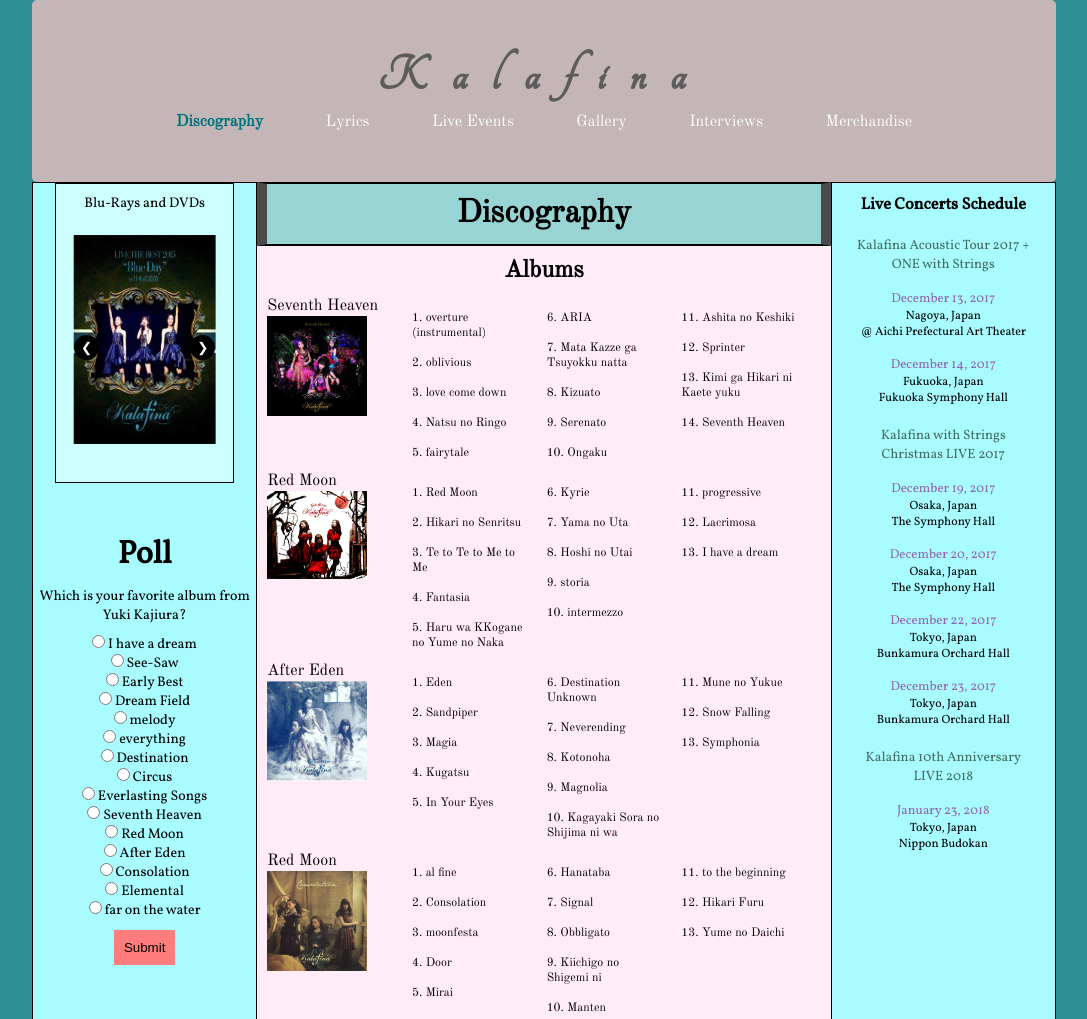
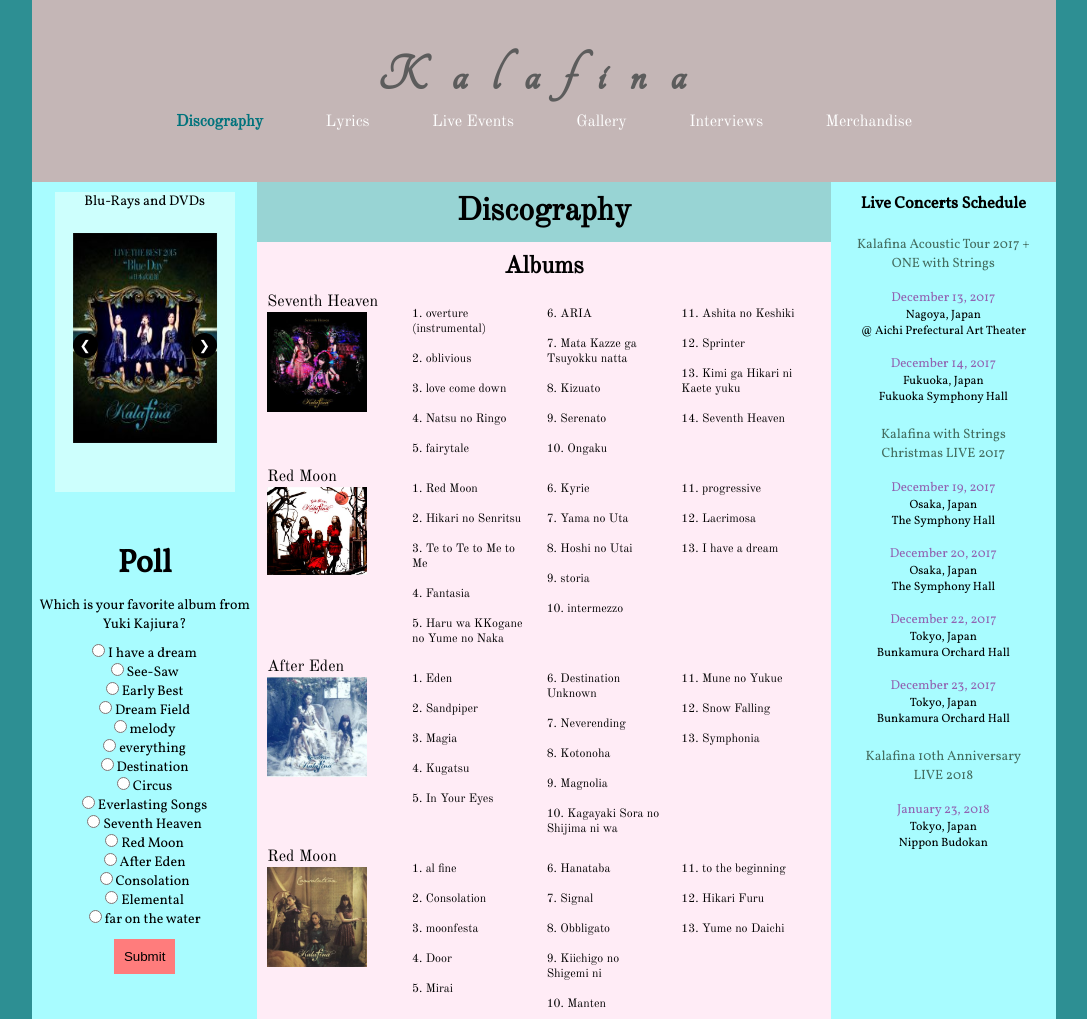
Before and after one commit to hd326/kalafina, a plain HTML site: page discography.html in a window 1280 px wide. Shown: the top 1019 px of the page, without its empty margins (96-1183 px from the left). Drawn offline with nearby package versions, Linux system fonts and the light colour scheme.

Commit message:
styling changes

```diff
--- a/discography.css
+++ b/discography.css
@@ -63,7 +63,7 @@ header{
     padding:50px;
     font-family:'tangerine';
     background-color:#c4b6b6;
-    border-radius:5px
+
 }
 
 header nav ul li{
@@ -102,7 +102,6 @@ header nav ul li a:hover:before{
 header nav ul li a:hover{
     color:#00737c;
     font-weight:bold;
-    font-size:18px;
 }
 
 
@@ -122,7 +121,7 @@ header nav ul li:nth-child(1){
 
 .left-portion{
     width:22%;
-    border:1px solid black;
+
     border-bottom:none;
     height:1200px;
     float:left;
@@ -135,7 +134,7 @@ header nav ul li:nth-child(1){
     width:80%;
     height:300px;
     background-color:#cdfffd;
-    border:1px solid black;
+    border:px solid black;
     margin:0 auto;
     position:relative;
 }
@@ -241,10 +240,7 @@ header nav ul li:nth-child(1){
     margin:0px 0 0 0;
     padding:10px;
     background-color:#98d4d4;
-    border-right:10px solid #4a4a4a;
-    border-left:10px solid #4a4a4a;
-    border-bottom: 2px solid #000000;
-    border-top: 2px solid #000000;
+
 
 }
 
@@ -376,7 +372,7 @@ header nav ul li:nth-child(1){
 
 .right-portion{
     width:22%;
-    border:1px solid black;
+
     border-bottom:none;
     height:1200px;
     float:left;
@@ -425,7 +421,7 @@ header nav ul li:nth-child(1){
     text-align:center;
     padding:50px;
     font-family:"old standard tt";
-    border-top:1px solid black;
+
 }
 
 .footer h4{
@@ -503,6 +499,22 @@ header nav ul li:nth-child(1){
         margin: 0 0 0 0;
     }
 
+     .song-info .song-data{
+        margin:0 0 0 -1px;
+    }
+
+
+
+    .song-info .song-data{
+        margin:0 0 0 -1px;
+    }
+
+    .song-info .song-data:nth-child(2){
+        margin:0 0 0 -.px;
+    }
+
+
+
 
 
 }
@@ -532,7 +544,7 @@ header nav ul li:nth-child(1){
         height:100%;
         position:relative;
         border:none;
-        border-left:1px solid gray;
+
     }
 
     .middle-portion{
--- a/gallery.css
+++ b/gallery.css
@@ -63,7 +63,7 @@ header {
     padding: 50px;
     font-family: 'tangerine';
     background-color: #c4b6b6;
-    border-radius: 5px;
+
 }
 
 header nav {
@@ -109,7 +109,6 @@ header nav ul li a:hover:before {
 header nav ul li a:hover {
     color: #00737c;
     font-weight: bold;
-    font-size: 18px;
 }
 
 
@@ -135,7 +134,7 @@ header nav ul li:nth-child(1) {
 
 .left-portion {
     width: 22%;
-    border: 1px solid black;
+
     border-bottom:none;
     height: 1200px;
     float: left;
@@ -148,7 +147,7 @@ header nav ul li:nth-child(1) {
     width: 80%;
     height: 300px;
     background-color: #cdfffd;
-    border: 1px solid black;
+    border: ;
     margin: 0 auto;
     position: relative;
 }
@@ -255,10 +254,7 @@ header nav ul li:nth-child(1) {
     margin: 0px 0 0 0;
     padding: 10px;
     background-color: #98d4d4;
-    border-right: 10px solid #4a4a4a;
-    border-left: 10px solid #4a4a4a;
-    border-bottom: 2px solid #000000;
-    border-top: 2px solid #000000;
+
 
 }
 
@@ -399,7 +395,7 @@ header nav ul li:nth-child(1) {
 
 .right-portion {
     width: 22%;
-    border: 1px solid black;
+
     border-bottom:none;
     height: 1200px;
     float: left;
@@ -448,7 +444,7 @@ header nav ul li:nth-child(1) {
     text-align:center;
     padding:50px;
     font-family:"old standard tt";
-    border-top:1px solid black;
+
 }
 
 .footer h4{
@@ -508,7 +504,6 @@ header nav ul li:nth-child(1) {
         height: 100%;
         position: relative;
         border:none;
-        border-left:1px solid gray;
     }
 
     .middle-portion {
--- a/index.css
+++ b/index.css
@@ -64,7 +64,6 @@ header {
     padding: 50px;
     font-family: 'tangerine';
     background-color: #c4b6b6;
-    border-radius: 5px;
 }
 
 header nav {
@@ -110,7 +109,6 @@ header nav ul li a:hover:before {
 header nav ul li a:hover {
     color: #00737c;
     font-weight: bold;
-    font-size: 18px;
 }
 
 
@@ -135,7 +133,7 @@ header nav ul li:nth-child(1) {
 
 .left-portion {
     width: 22%;
-    border: 1px solid black;
+
     border-bottom: none;
     height: 1200px;
     float: left;
@@ -148,7 +146,7 @@ header nav ul li:nth-child(1) {
     width: 80%;
     height: 300px;
     background-color: #cdfffd;
-    border: 1px solid black;
+
     margin: 0 auto;
     position: relative;
 }
@@ -255,10 +253,6 @@ header nav ul li:nth-child(1) {
     margin: 0px 0 0 0;
     padding: 10px;
     background-color: #98d4d4;
-    border-right: 10px solid #4a4a4a;
-    border-left: 10px solid #4a4a4a;
-    border-bottom: 2px solid #000000;
-    border-top: 2px solid #000000;
 
 }
 
@@ -514,7 +508,7 @@ header nav ul li:nth-child(1) {
 
 .right-portion {
     width: 22%;
-    border: 1px solid black;
+
     border-bottom: none;
     height: 1200px;
     float: left;
@@ -563,7 +557,7 @@ header nav ul li:nth-child(1) {
     text-align: center;
     padding: 50px;
     font-family: "old standard tt";
-    border-top: 1px solid black;
+
 }
 
 .footer h4 {
@@ -624,7 +618,7 @@ header nav ul li:nth-child(1) {
         height: 100%;
         position: relative;
        border:none;
-        border-left:1px solid gray;
+
     }
 
     .middle-portion {
--- a/interview.css
+++ b/interview.css
@@ -63,7 +63,6 @@ header {
     padding: 50px;
     font-family: 'tangerine';
     background-color: #c4b6b6;
-    border-radius: 5px;
 }
 
 header nav {
@@ -109,7 +108,7 @@ header nav ul li a:hover:before {
 header nav ul li a:hover {
     color: #00737c;
     font-weight: bold;
-    font-size: 18px;
+
 }
 
 
@@ -135,7 +134,7 @@ header nav ul li:nth-child(1) {
 
 .left-portion {
     width: 22%;
-    border: 1px solid black;
+
     height: 1200px;
     float: left;
     background-color: #a8fcff;
@@ -147,7 +146,6 @@ header nav ul li:nth-child(1) {
     width: 80%;
     height: 300px;
     background-color: #cdfffd;
-    border: 1px solid black;
     margin: 0 auto;
     position: relative;
 }
@@ -255,10 +253,7 @@ header nav ul li:nth-child(1) {
     margin: 0px 0 0 0;
     padding: 10px;
     background-color: #98d4d4;
-    border-right: 10px solid #4a4a4a;
-    border-left: 10px solid #4a4a4a;
-    border-bottom: 2px solid #000000;
-    border-top: 2px solid #000000;
+
 
 }
 
@@ -437,7 +432,7 @@ header nav ul li:nth-child(1) {
 
 .right-portion {
     width: 22%;
-    border: 1px solid black;
+
     height: 1200px;
     float: left;
     background-color: #a8fcff;
@@ -517,6 +512,9 @@ header nav ul li:nth-child(1) {
     margin: 10px 0 0 0;
 }
 
+.interview a{
+    color:#ff3d3d;
+}
 
 
 
@@ -534,7 +532,7 @@ header nav ul li:nth-child(1) {
         float: left;
         top: 50%;
         position: relative;
-        border-right: 1px solid gray;
+
         display:none;
     }
 
@@ -544,7 +542,7 @@ header nav ul li:nth-child(1) {
         top: 50%;
         position: relative;
         border: none;
-        border-left: 1px solid gray;
+
         display:none;
     }
 
```
